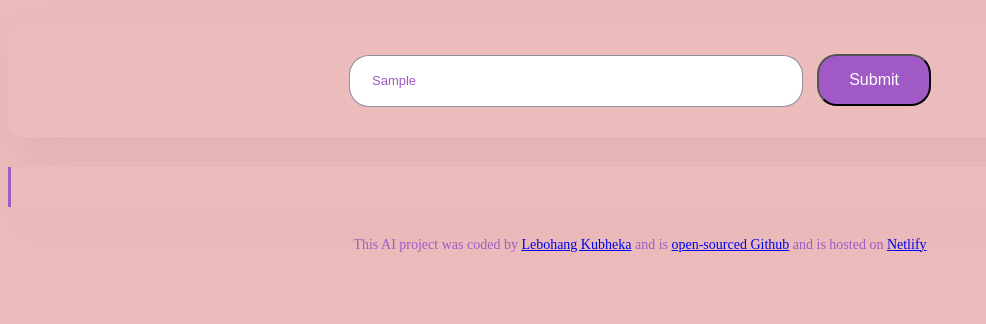
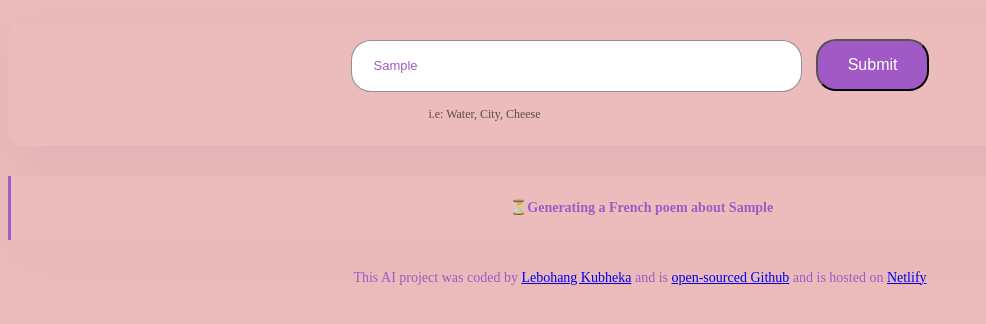
Before and after one commit to Lebohang2/French-Poem-Generator, a plain HTML site: page index.html in a window 1280 px wide. Both pictures are taken after typing "Sample" into the empty fields and a click on the input 874 px from the left and 169 px from the top of the page. Shown: the part 90-414 px from the top of the page, without its empty margins (0-986 px from the left). Drawn offline with nearby package versions, Linux system fonts and the light colour scheme; no server answers.

Commit message:
Improved the User Experience

```diff
--- a/index.html
+++ b/index.html
@@ -12,10 +12,11 @@
   <body>
     <div class="content">
       <main>
+        <div class="form-wrapper">
           <form id="poem-form">
             <input
               type="text"
-            placeholder="Enter the topic of the French Poem"
+              placeholder="Enter the topic of a French Poem"
               autofocus
               required
               autocomplete="off"
@@ -24,7 +25,9 @@
             />
             <input type="submit" class="click-submit" />
           </form>
-        <div class="poem" id="poem-format"></div>
+          <div class="example">i.e: Water, City, Cheese</div>
+        </div>
+        <div class="poem hidden" id="poem-format"></div>
       </main>
       <footer>
         This AI project was coded by
--- a/src/index.js
+++ b/src/index.js
@@ -18,6 +18,10 @@ function searchPoem(event) {
 
   let apiUrl = `https://api.shecodes.io/ai/v1/generate?prompt=${prompt}&context=${context}&key=${apiKey}`;
 
+  let displayPoem = document.querySelector("#poem-format");
+  displayPoem.classList.remove("hidden");
+  displayPoem.innerHTML = `<div class="twitch">⏳Generating a French poem about ${stipulationElement.value}</div>`;
+
   axios.get(apiUrl).then(showPoem);
 }
 
--- a/src/style.css
+++ b/src/style.css
@@ -12,12 +12,12 @@ h1 {
 .content {
   text-align: center;
 }
-
-form {
+.form-wrapper {
   padding: 30px 15px;
   border-radius: 15px;
   box-shadow: 0px 20px 60px rgba(65, 50, 100, 0.08);
   margin-bottom: 30px;
+  padding: 15px 20px;
 }
 
 .information {
@@ -49,6 +49,9 @@ form {
   border-left: 3px solid #a159c5;
   box-shadow: 0px 20px 60px rgba(65, 50, 100, 0.03);
 }
+.hidden {
+  display: none;
+}
 
 footer {
   text-align: center;
@@ -56,3 +59,21 @@ footer {
   font-size: 14px;
   margin-top: 30px;
 }
+.example {
+  line-height: 1.5;
+  margin-top: 5px;
+  opacity: 0.6;
+  font-size: 12px;
+  margin-right: 311px;
+  padding: 8px;
+}
+
+.twitch {
+  animation: blink 1s step-start 0s infinite;
+}
+
+@keyframes blink {
+  50% {
+    opacity: 0;
+  }
+}
```
Lines whose indentation alone changed are shown as unchanged.
